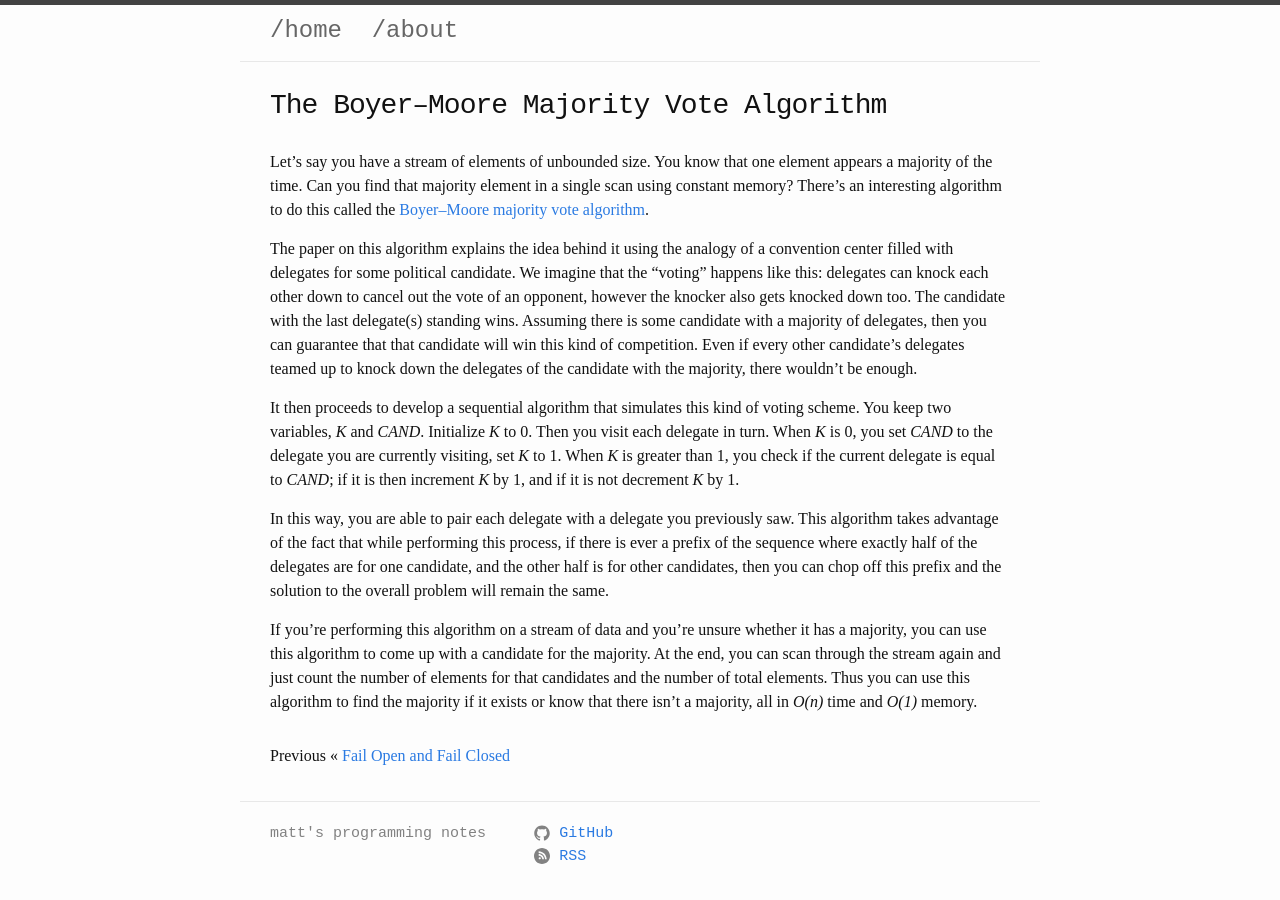
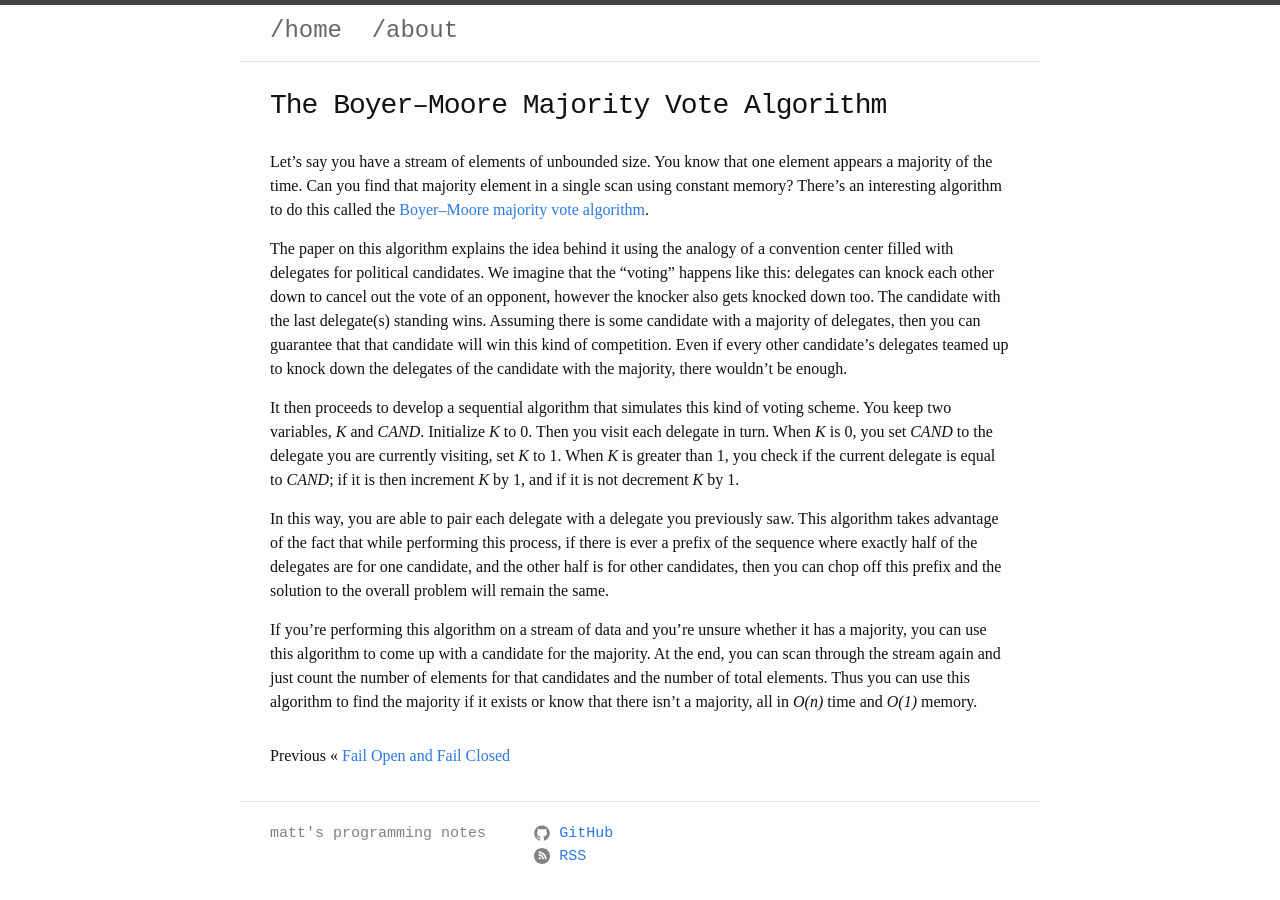
Before and after one commit to mattsteadman/mattsteadman.github.io, a Jekyll site: the page built from _posts/2023-12-05-majority-vote.md, in a window 1280 px wide. Built offline with Jekyll 4.4.1, drawn with Linux system fonts in a browser that asks for light colours.

Commit message:
Phrasing

```diff
--- a/_posts/2023-12-05-majority-vote.md
+++ b/_posts/2023-12-05-majority-vote.md
@@ -9,7 +9,7 @@
 
 Let's say you have a stream of elements of unbounded size. You know that one element appears a majority of the time. Can you find that majority element in a single scan using constant memory? There's an interesting algorithm to do this called the [Boyer–Moore majority vote algorithm](https://doi.org/10.1007/978-94-011-3488-0_5).
 
-The paper on this algorithm explains the idea behind it using the analogy of a convention center filled with delegates for some political candidate. We imagine that the "voting" happens like this: delegates can knock each other down to cancel out the vote of an opponent, however the knocker also gets knocked down too. The candidate with the last delegate(s) standing wins. Assuming there is some candidate with a majority of delegates, then you can guarantee that that candidate will win this kind of competition. Even if every other candidate's delegates teamed up to knock down the delegates of the candidate with the majority, there wouldn't be enough.
+The paper on this algorithm explains the idea behind it using the analogy of a convention center filled with delegates for political candidates. We imagine that the "voting" happens like this: delegates can knock each other down to cancel out the vote of an opponent, however the knocker also gets knocked down too. The candidate with the last delegate(s) standing wins. Assuming there is some candidate with a majority of delegates, then you can guarantee that that candidate will win this kind of competition. Even if every other candidate's delegates teamed up to knock down the delegates of the candidate with the majority, there wouldn't be enough.
 
 It then proceeds to develop a sequential algorithm that simulates this kind of voting scheme. You keep two variables, *K* and *CAND*. Initialize *K* to 0. Then you visit each delegate in turn. When *K* is 0, you set *CAND* to the delegate you are currently visiting, set *K* to 1. When *K* is greater than 1, you check if the current delegate is equal to *CAND*; if it is then increment *K* by 1, and if it is not decrement *K* by 1.
 
```
